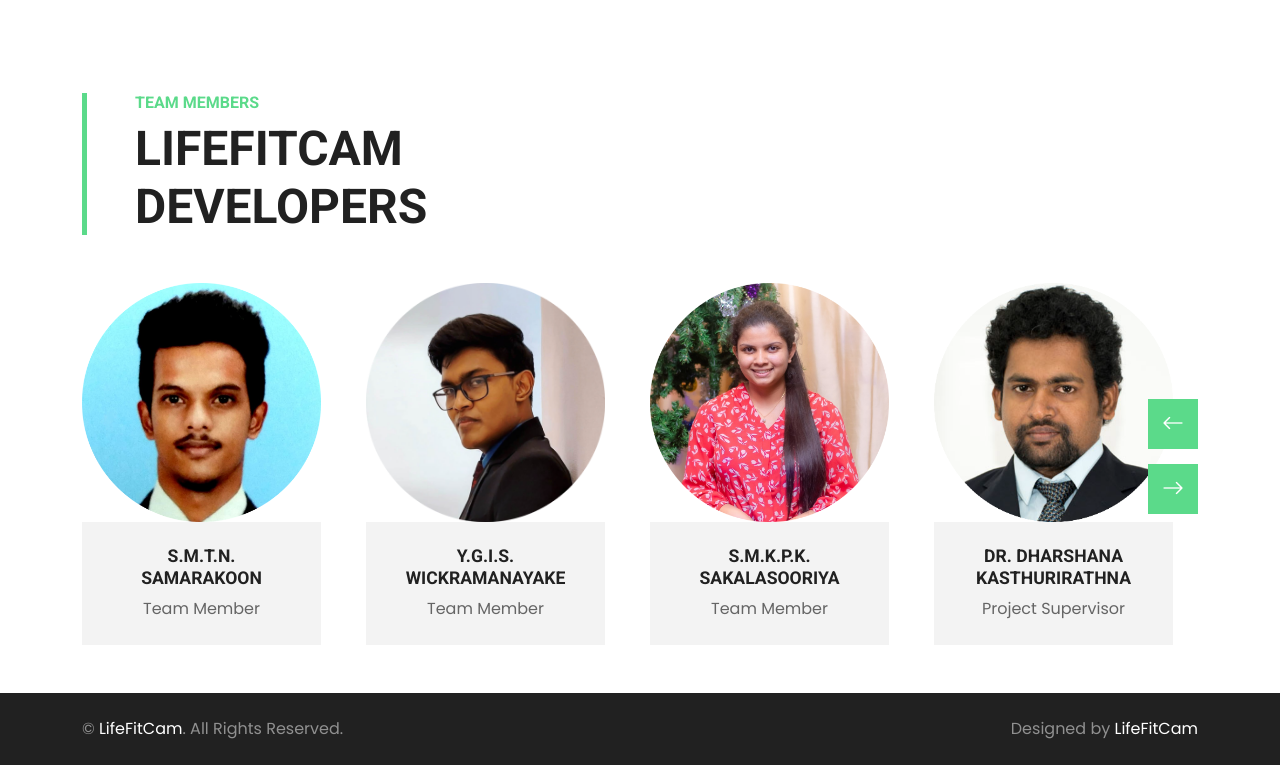
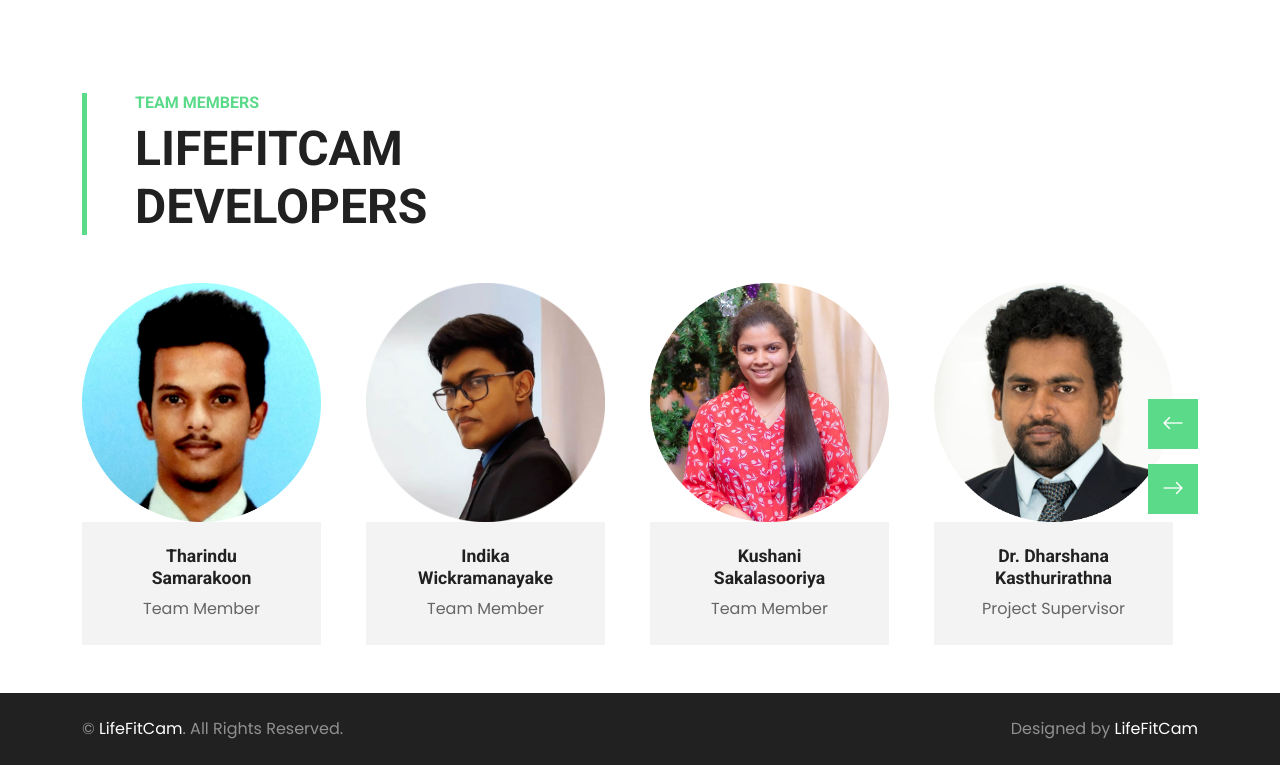
Before and after one commit to Thxrindu/lifeFitCam, a plain HTML site: page index.html in a window 1280 px wide. Shown: the part 4743-5508 px from the top of the page. Drawn offline with nearby package versions, Linux system fonts and the light colour scheme.

Commit message:
Team info formatted

```diff
--- a/index.html
+++ b/index.html
@@ -8,7 +8,7 @@
     <meta content="Free HTML Templates" name="description" />
 
     <!-- Favicon -->
-    <link href="img/icon.ico" rel="icon" />
+    <link href="img/icon.png" rel="icon" />
 
     <!-- Google Web Fonts -->
     <link rel="preconnect" href="https://fonts.gstatic.com" />
@@ -480,7 +480,7 @@
                 </div>
               </div>
               <div class="bg-light text-center p-4">
-                <h5 class="text-uppercase">U.M.D.B. Alahakoon</h5>
+                <h5>Dulshan<br/>Alahakoon</h5>
                 <p class="m-0">Team Leader</p>
               </div>
             </div>
@@ -498,7 +498,7 @@
                 </div>
               </div>
               <div class="bg-light text-center p-4">
-                <h5 class="text-uppercase">S.M.T.N. Samarakoon</h5>
+                <h5>Tharindu<br/>Samarakoon</h5>
                 <p class="m-0">Team Member</p>
               </div>
             </div>
@@ -516,7 +516,7 @@
                 </div>
               </div>
               <div class="bg-light text-center p-4">
-                <h5 class="text-uppercase">Y.G.I.S. Wickramanayake</h5>
+                <h5>Indika<br/>Wickramanayake</h5>
                 <p class="m-0">Team Member</p>
               </div>
             </div>
@@ -532,7 +532,7 @@
                 </div>
               </div>
               <div class="bg-light text-center p-4">
-                <h5 class="text-uppercase">S.M.K.P.K. Sakalasooriya</h5>
+                <h5>Kushani<br/>Sakalasooriya</h5>
                 <p class="m-0">Team Member</p>
               </div>
             </div>
@@ -550,7 +550,7 @@
                 </div>
               </div>
               <div class="bg-light text-center p-4">
-                <h5 class="text-uppercase">Dr. Dharshana Kasthurirathna</h5>
+                <h5 class="">Dr. Dharshana Kasthurirathna</h5>
                 <p class="m-0">Project Supervisor</p>
               </div>
             </div>
@@ -568,7 +568,7 @@
                 </div>
               </div>
               <div class="bg-light text-center p-4">
-                <h5 class="text-uppercase">Dr. Anuradha Karunasena</h5>
+                <h5 class="">Dr.&nbspAnuradha<br/>Karunasena</h5>
                 <p class="m-0">Project Co-Supervisor</p>
               </div>
             </div>
```
Also changed, not shown: img/icon.png.
